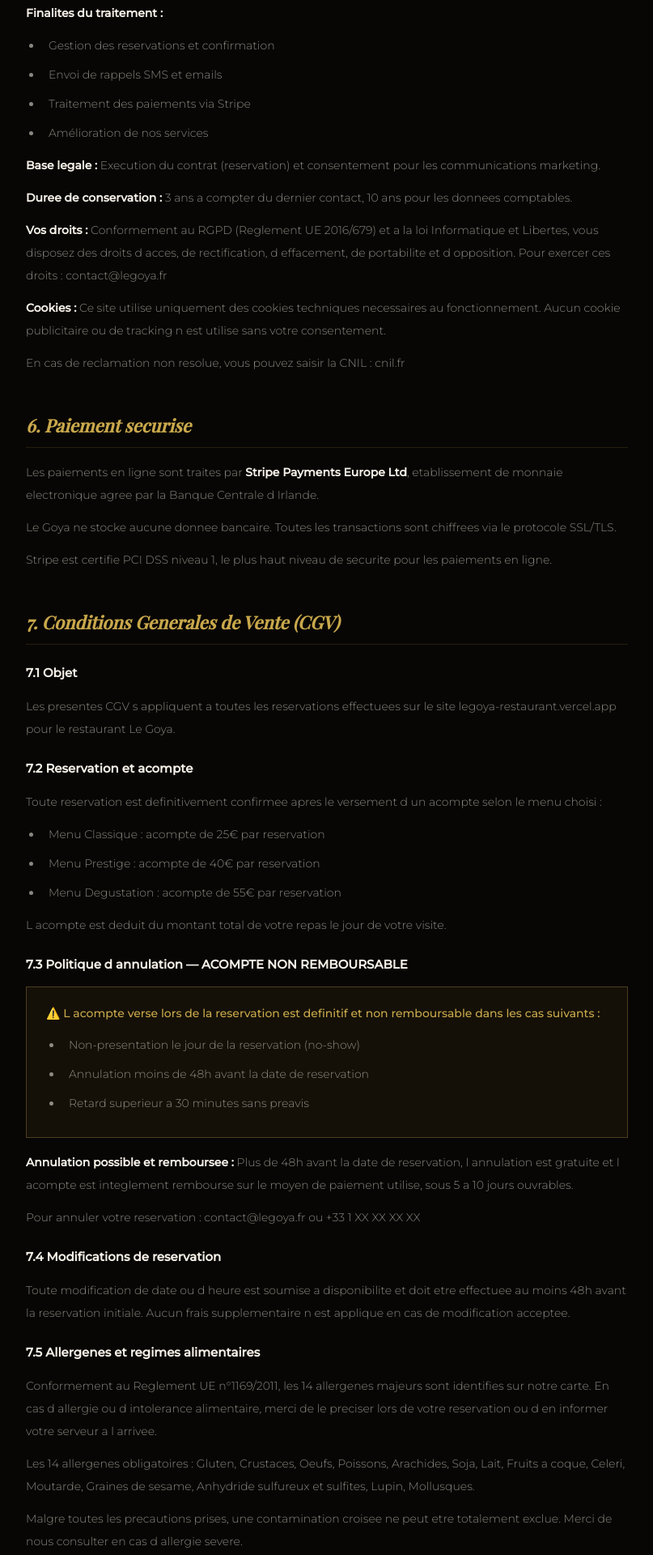
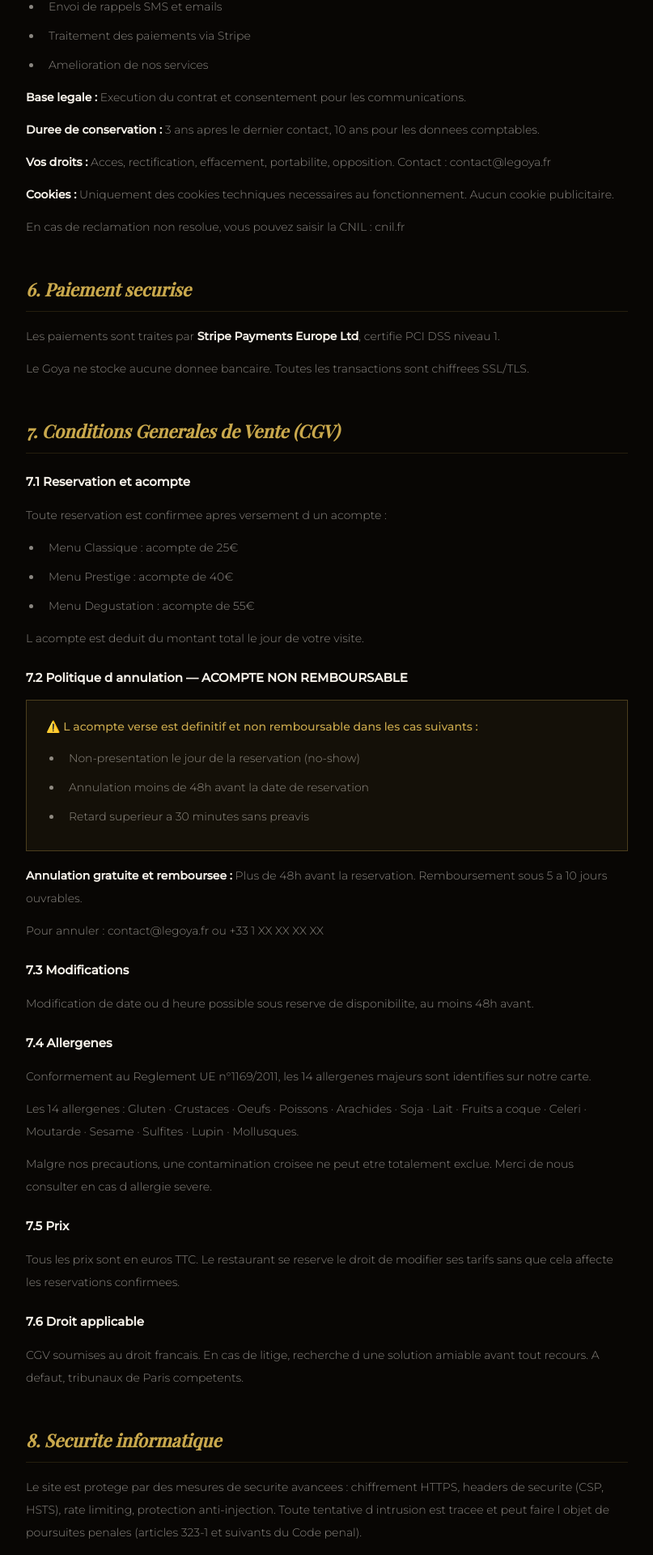
Before and after one commit to samyb26000-dev/LEGOYA-RESTAURANT, a Next.js app: page /mentions-legales in a window 1280 px wide. Shown: the part 1673-3593 px from the top of the page at 81% size, without its empty margins (236-1043 px from the left). Built offline with nearby package versions, Linux system fonts and the light colour scheme; a web font is replaced by a local one.

Commit message:
Update page.jsx

```diff
--- a/app/mentions-legales/page.jsx
+++ b/app/mentions-legales/page.jsx
@@ -1,3 +1,5 @@
+"use client"
+
 export default function MentionsLegales() {
   const G = "#C9A84C"
   const T = "#F5F0E8"
@@ -52,50 +54,46 @@ export default function MentionsLegales() {
         </Section>
 
         <Section title="4. Propriete intellectuelle">
-          <P>L ensemble des elements du site legoya-restaurant.vercel.app (textes, images, logos, graphismes, structure) est la propriete exclusive de Le Goya ou fait l objet d une autorisation d utilisation.</P>
-          <P>Toute reproduction, representation, modification ou exploitation totale ou partielle des contenus du site, par quelque procede que ce soit, sans autorisation prealable ecrite de Le Goya, est strictement interdite et constitue une contrefacon sanctionnee par les articles L.335-2 et suivants du Code de la Propriete Intellectuelle.</P>
+          <P>L ensemble des elements du site (textes, images, logos, graphismes) est la propriete exclusive de Le Goya ou fait l objet d une autorisation d utilisation.</P>
+          <P>Toute reproduction sans autorisation prealable ecrite est strictement interdite et constitue une contrefacon sanctionnee par le Code de la Propriete Intellectuelle.</P>
         </Section>
 
         <Section title="5. Protection des donnees personnelles (RGPD)">
           <P><strong style={{color:T}}>Responsable du traitement :</strong> Le Goya — contact@legoya.fr</P>
-          <P><strong style={{color:T}}>Donnees collectees :</strong> Nom, prenom, email, telephone, date de reservation, preferences alimentaires, historique de reservations.</P>
-          <P><strong style={{color:T}}>Finalites du traitement :</strong></P>
+          <P><strong style={{color:T}}>Donnees collectees :</strong> Nom, prenom, email, telephone, date de reservation, preferences alimentaires.</P>
+          <P><strong style={{color:T}}>Finalites :</strong></P>
           <ul style={{paddingLeft:20,marginBottom:12}}>
             <Li>Gestion des reservations et confirmation</Li>
             <Li>Envoi de rappels SMS et emails</Li>
             <Li>Traitement des paiements via Stripe</Li>
-            <Li>Amélioration de nos services</Li>
+            <Li>Amelioration de nos services</Li>
           </ul>
-          <P><strong style={{color:T}}>Base legale :</strong> Execution du contrat (reservation) et consentement pour les communications marketing.</P>
-          <P><strong style={{color:T}}>Duree de conservation :</strong> 3 ans a compter du dernier contact, 10 ans pour les donnees comptables.</P>
-          <P><strong style={{color:T}}>Vos droits :</strong> Conformement au RGPD (Reglement UE 2016/679) et a la loi Informatique et Libertes, vous disposez des droits d acces, de rectification, d effacement, de portabilite et d opposition. Pour exercer ces droits : contact@legoya.fr</P>
-          <P><strong style={{color:T}}>Cookies :</strong> Ce site utilise uniquement des cookies techniques necessaires au fonctionnement. Aucun cookie publicitaire ou de tracking n est utilise sans votre consentement.</P>
+          <P><strong style={{color:T}}>Base legale :</strong> Execution du contrat et consentement pour les communications.</P>
+          <P><strong style={{color:T}}>Duree de conservation :</strong> 3 ans apres le dernier contact, 10 ans pour les donnees comptables.</P>
+          <P><strong style={{color:T}}>Vos droits :</strong> Acces, rectification, effacement, portabilite, opposition. Contact : contact@legoya.fr</P>
+          <P><strong style={{color:T}}>Cookies :</strong> Uniquement des cookies techniques necessaires au fonctionnement. Aucun cookie publicitaire.</P>
           <P>En cas de reclamation non resolue, vous pouvez saisir la CNIL : cnil.fr</P>
         </Section>
 
         <Section title="6. Paiement securise">
-          <P>Les paiements en ligne sont traites par <strong style={{color:T}}>Stripe Payments Europe Ltd</strong>, etablissement de monnaie electronique agree par la Banque Centrale d Irlande.</P>
-          <P>Le Goya ne stocke aucune donnee bancaire. Toutes les transactions sont chiffrees via le protocole SSL/TLS.</P>
-          <P>Stripe est certifie PCI DSS niveau 1, le plus haut niveau de securite pour les paiements en ligne.</P>
+          <P>Les paiements sont traites par <strong style={{color:T}}>Stripe Payments Europe Ltd</strong>, certifie PCI DSS niveau 1.</P>
+          <P>Le Goya ne stocke aucune donnee bancaire. Toutes les transactions sont chiffrees SSL/TLS.</P>
         </Section>
 
         <Section title="7. Conditions Generales de Vente (CGV)">
-          <h3 style={{color:T,fontSize:15,marginBottom:12,marginTop:20}}>7.1 Objet</h3>
-          <P>Les presentes CGV s appliquent a toutes les reservations effectuees sur le site legoya-restaurant.vercel.app pour le restaurant Le Goya.</P>
+          <h3 style={{color:T,fontSize:15,marginBottom:12,marginTop:20}}>7.1 Reservation et acompte</h3>
+          <P>Toute reservation est confirmee apres versement d un acompte :</P>
+          <ul style={{paddingLeft:20,marginBottom:12}}>
+            <Li>Menu Classique : acompte de 25€</Li>
+            <Li>Menu Prestige : acompte de 40€</Li>
+            <Li>Menu Degustation : acompte de 55€</Li>
+          </ul>
+          <P>L acompte est deduit du montant total le jour de votre visite.</P>
 
-          <h3 style={{color:T,fontSize:15,marginBottom:12,marginTop:20}}>7.2 Reservation et acompte</h3>
-          <P>Toute reservation est definitivement confirmee apres le versement d un acompte selon le menu choisi :</P>
-          <ul style={{paddingLeft:20,marginBottom:12}}>
-            <Li>Menu Classique : acompte de 25€ par reservation</Li>
-            <Li>Menu Prestige : acompte de 40€ par reservation</Li>
-            <Li>Menu Degustation : acompte de 55€ par reservation</Li>
-          </ul>
-          <P>L acompte est deduit du montant total de votre repas le jour de votre visite.</P>
-
-          <h3 style={{color:T,fontSize:15,marginBottom:12,marginTop:20}}>7.3 Politique d annulation — ACOMPTE NON REMBOURSABLE</h3>
+          <h3 style={{color:T,fontSize:15,marginBottom:12,marginTop:20}}>7.2 Politique d annulation — ACOMPTE NON REMBOURSABLE</h3>
           <div style={{padding:"20px 24px",background:"rgba(201,168,76,0.06)",border:"1px solid rgba(201,168,76,0.3)",marginBottom:16}}>
             <p style={{color:G,fontSize:14,lineHeight:1.8,fontWeight:500}}>
-              ⚠️ L acompte verse lors de la reservation est definitif et non remboursable dans les cas suivants :
+              ⚠️ L acompte verse est definitif et non remboursable dans les cas suivants :
             </p>
             <ul style={{paddingLeft:20,marginTop:12}}>
               <Li style={{color:G}}>Non-presentation le jour de la reservation (no-show)</Li>
@@ -103,34 +101,33 @@ export default function MentionsLegales() {
               <Li style={{color:G}}>Retard superieur a 30 minutes sans preavis</Li>
             </ul>
           </div>
-          <P><strong style={{color:T}}>Annulation possible et remboursee :</strong> Plus de 48h avant la date de reservation, l annulation est gratuite et l acompte est integlement rembourse sur le moyen de paiement utilise, sous 5 a 10 jours ouvrables.</P>
-          <P>Pour annuler votre reservation : contact@legoya.fr ou +33 1 XX XX XX XX</P>
+          <P><strong style={{color:T}}>Annulation gratuite et remboursee :</strong> Plus de 48h avant la reservation. Remboursement sous 5 a 10 jours ouvrables.</P>
+          <P>Pour annuler : contact@legoya.fr ou +33 1 XX XX XX XX</P>
 
-          <h3 style={{color:T,fontSize:15,marginBottom:12,marginTop:20}}>7.4 Modifications de reservation</h3>
-          <P>Toute modification de date ou d heure est soumise a disponibilite et doit etre effectuee au moins 48h avant la reservation initiale. Aucun frais supplementaire n est applique en cas de modification acceptee.</P>
+          <h3 style={{color:T,fontSize:15,marginBottom:12,marginTop:20}}>7.3 Modifications</h3>
+          <P>Modification de date ou d heure possible sous reserve de disponibilite, au moins 48h avant.</P>
 
-          <h3 style={{color:T,fontSize:15,marginBottom:12,marginTop:20}}>7.5 Allergenes et regimes alimentaires</h3>
-          <P>Conformement au Reglement UE n°1169/2011, les 14 allergenes majeurs sont identifies sur notre carte. En cas d allergie ou d intolerance alimentaire, merci de le preciser lors de votre reservation ou d en informer votre serveur a l arrivee.</P>
-          <P>Les 14 allergenes obligatoires : Gluten, Crustaces, Oeufs, Poissons, Arachides, Soja, Lait, Fruits a coque, Celeri, Moutarde, Graines de sesame, Anhydride sulfureux et sulfites, Lupin, Mollusques.</P>
-          <P>Malgre toutes les precautions prises, une contamination croisee ne peut etre totalement exclue. Merci de nous consulter en cas d allergie severe.</P>
+          <h3 style={{color:T,fontSize:15,marginBottom:12,marginTop:20}}>7.4 Allergenes</h3>
+          <P>Conformement au Reglement UE n°1169/2011, les 14 allergenes majeurs sont identifies sur notre carte.</P>
+          <P>Les 14 allergenes : Gluten · Crustaces · Oeufs · Poissons · Arachides · Soja · Lait · Fruits a coque · Celeri · Moutarde · Sesame · Sulfites · Lupin · Mollusques.</P>
+          <P>Malgre nos precautions, une contamination croisee ne peut etre totalement exclue. Merci de nous consulter en cas d allergie severe.</P>
 
-          <h3 style={{color:T,fontSize:15,marginBottom:12,marginTop:20}}>7.6 Prix</h3>
-          <P>Tous les prix sont indiques en euros TTC (TVA au taux applicable). Le restaurant se reserve le droit de modifier ses tarifs a tout moment, sans que cela n affecte les reservations deja confirmees.</P>
+          <h3 style={{color:T,fontSize:15,marginBottom:12,marginTop:20}}>7.5 Prix</h3>
+          <P>Tous les prix sont en euros TTC. Le restaurant se reserve le droit de modifier ses tarifs sans que cela affecte les reservations confirmees.</P>
 
-          <h3 style={{color:T,fontSize:15,marginBottom:12,marginTop:20}}>7.7 Droit applicable</h3>
-          <P>Les presentes CGV sont soumises au droit francais. En cas de litige, les parties s engagent a rechercher une solution amiable avant tout recours judiciaire. A defaut, les tribunaux competents de Paris seront seuls habilites.</P>
-          <P>Conformement a l article L.612-1 du Code de la Consommation, vous pouvez recourir gratuitement a la mediation de la consommation.</P>
+          <h3 style={{color:T,fontSize:15,marginBottom:12,marginTop:20}}>7.6 Droit applicable</h3>
+          <P>CGV soumises au droit francais. En cas de litige, recherche d une solution amiable avant tout recours. A defaut, tribunaux de Paris competents.</P>
         </Section>
 
-        <Section title="8. Informations sur les etablissements">
-          <P>Le Goya est autorise a exercer l activite de restaurant conformement aux reglementations sanitaires en vigueur (normes HACCP). Permis d exploitation et licence de debits de boissons en cours de validite.</P>
+        <Section title="8. Securite informatique">
+          <P>Le site est protege par des mesures de securite avancees : chiffrement HTTPS, headers de securite (CSP, HSTS), rate limiting, protection anti-injection. Toute tentative d intrusion est tracee et peut faire l objet de poursuites penales (articles 323-1 et suivants du Code penal).</P>
         </Section>
 
         <div style={{textAlign:"center",marginTop:48,paddingTop:32,borderTop:"1px solid rgba(201,168,76,0.1)"}}>
-          <p style={{fontSize:11,color:"rgba(245,240,232,0.3)",letterSpacing:1}}>Derniere mise a jour : {new Date().toLocaleDateString("fr-FR")} — Le Goya, Paris</p>
-          <a href="/" style={{display:"inline-block",marginTop:24,padding:"13px 32px",border:"1px solid rgba(201,168,76,0.35)",color:G,fontSize:10,letterSpacing:4,textTransform:"uppercase",textDecoration:"none",transition:"all .3s"}}
-            onMouseEnter={e=>{e.currentTarget.style.background="#C9A84C";e.currentTarget.style.color="#080604"}}
-            onMouseLeave={e=>{e.currentTarget.style.background="transparent";e.currentTarget.style.color="#C9A84C"}}>
+          <p style={{fontSize:11,color:"rgba(245,240,232,0.3)",letterSpacing:1}}>
+            Derniere mise a jour : {new Date().toLocaleDateString("fr-FR")} — Le Goya, Paris
+          </p>
+          <a href="/" style={{display:"inline-block",marginTop:24,padding:"13px 32px",border:"1px solid rgba(201,168,76,0.35)",color:G,fontSize:10,letterSpacing:4,textTransform:"uppercase",textDecoration:"none"}}>
             Retour au site
           </a>
         </div>
```
